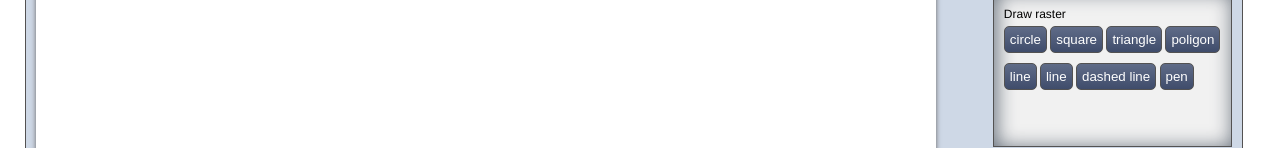
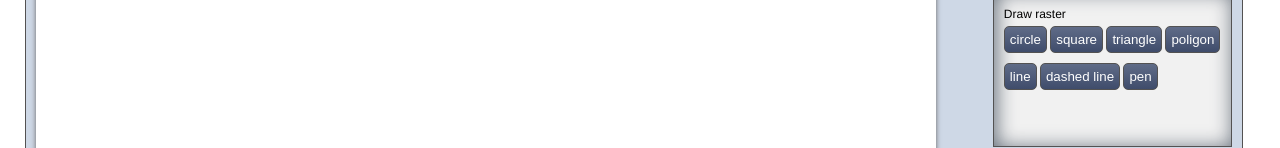
Before and after one commit to CyraxTeam/PaintShowPro, a plain HTML site: page PaintShowPro/index.html in a window 1280 px wide. Shown: the part 146-294 px from the top of the page. Drawn offline with Linux system fonts and the light colour scheme; a script that the page names is missing.

Commit message:
do not know what i am doing

```diff
--- a/PaintShowPro/index.html
+++ b/PaintShowPro/index.html
@@ -53,7 +53,6 @@
                                 <li><button class="triangle">triangle</button></li>
                                 <li><button class="poligon">poligon</button></li>
                                 <li><button class="line">line</button></li>
-                                <li><button class="line">line</button></li>
                                 <li><button class="dahedline">dashed line</button></li>
                                 <li><button class="pen" id="penRasterBtn">pen</button></li>
                             </ul>
```
Also changed, not shown: 8 other files.
